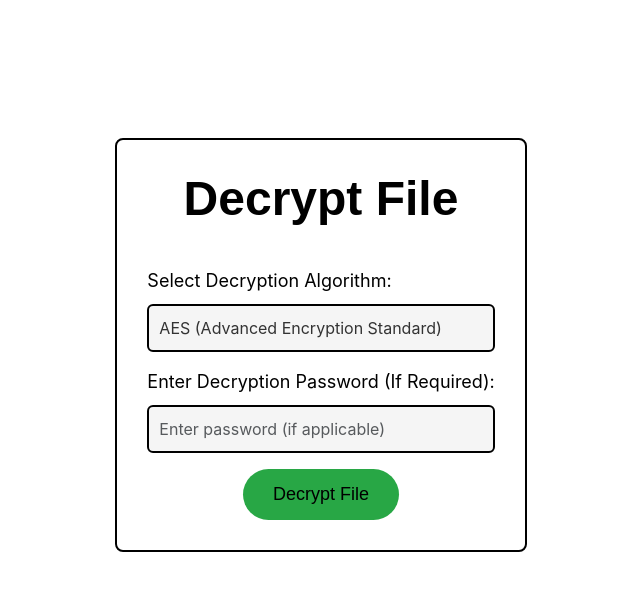
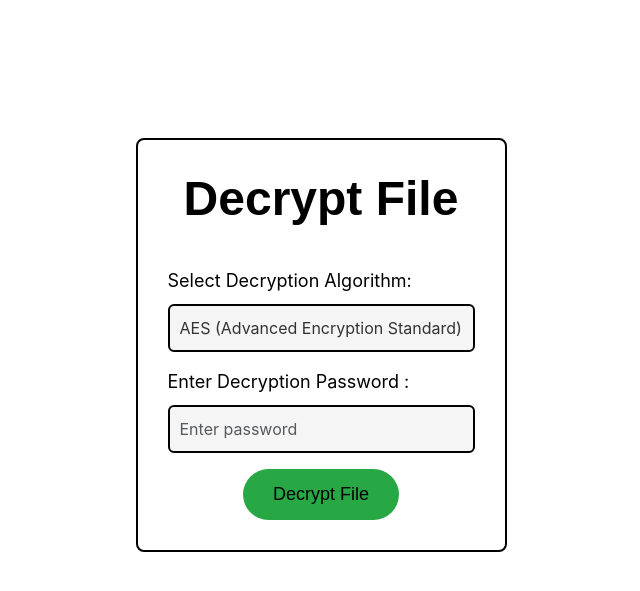
Before and after one commit to Rajeshchanamalla/securefilestorage, a Django app: page /file_crypto/decrypt/ in a window 1280 px wide. Shown: the part 55-646 px from the top of the page, without its empty margins (319-959 px from the left). Run offline with Django 5.2, Linux system fonts and the light colour scheme; some web fonts are replaced.

Commit message:
commitchanges

```diff
--- a/project2/settings.py
+++ b/project2/settings.py
@@ -52,7 +52,7 @@ MIDDLEWARE = [
     "django.contrib.auth.middleware.AuthenticationMiddleware",
     "django.contrib.messages.middleware.MessageMiddleware",
     "django.middleware.clickjacking.XFrameOptionsMiddleware",
-    'whitenoise.middleware.WhiteNoiseMiddleware',
+    #'whitenoise.middleware.WhiteNoiseMiddleware',
 ]
 
 STATICFILES_STORAGE = 'whitenoise.storage.CompressedManifestStaticFilesStorage'
--- a/templates/decrypt.html
+++ b/templates/decrypt.html
@@ -43,8 +43,8 @@
                 </div>
 
                 <div id="passwordSection" class="mb-3 password-box">
-                    <label class="form-label">Enter Decryption Password (If Required):</label>
-                    <input type="password" name="password" class="form-control password-input" placeholder="Enter password (if applicable)" required>
+                    <label class="form-label">Enter Decryption Password :</label>
+                    <input type="password" name="password" class="form-control password-input" placeholder="Enter password" required>
                     <p id="passwordMessage" class="mt-2" style="display: none; color: #333333; font-size: 14px;">Password required for this combo</p>
                 </div>
 
@@ -236,7 +236,7 @@
         // Show/Hide Password Section based on algorithm
         if (algorithmSelect.value === "RSA") {
             passwordSection.style.display = "none"; // Always show for decryption due to required attribute
-            passwordInput.value = ""; // Clear password
+            passwordInput.value = " "; // Clear password
             passwordMessage.style.display = "none";
         } else {
             passwordSection.style.display = "block"; // Always show for decryption
--- a/templates/encrypt.html
+++ b/templates/encrypt.html
@@ -44,8 +44,8 @@
 
                 <!-- Password Input and Message (Initially Hidden) -->
                 <div id="passwordSection" class="mb-3 password-box" style="display: none;">
-                    <label class="form-label">Enter Encryption Password (If Required):</label>
-                    <input type="password" name="password" class="form-control password-input" placeholder="Enter password (if applicable)">
+                    <label class="form-label">Enter Encryption Password :</label>
+                    <input type="password" name="password" class="form-control password-input" placeholder="Enter password">
                     <p id="passwordMessage" class="mt-2" style="display: none; color: #333333; font-size: 14px;">Password required for this combo</p>
                 </div>
 
```
Also changed, not shown: media/deleted_files/Screenshot 2025-03-28 103600.png (added), 2 other files.
